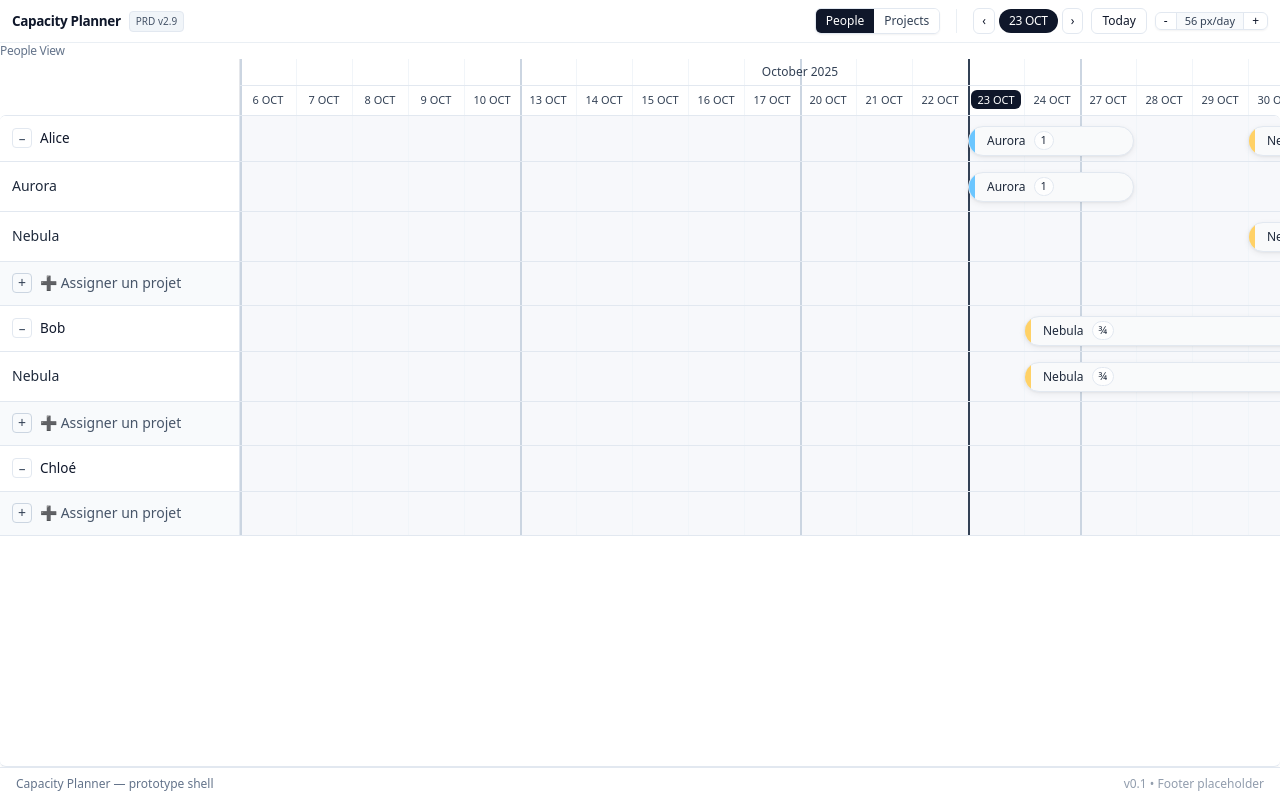
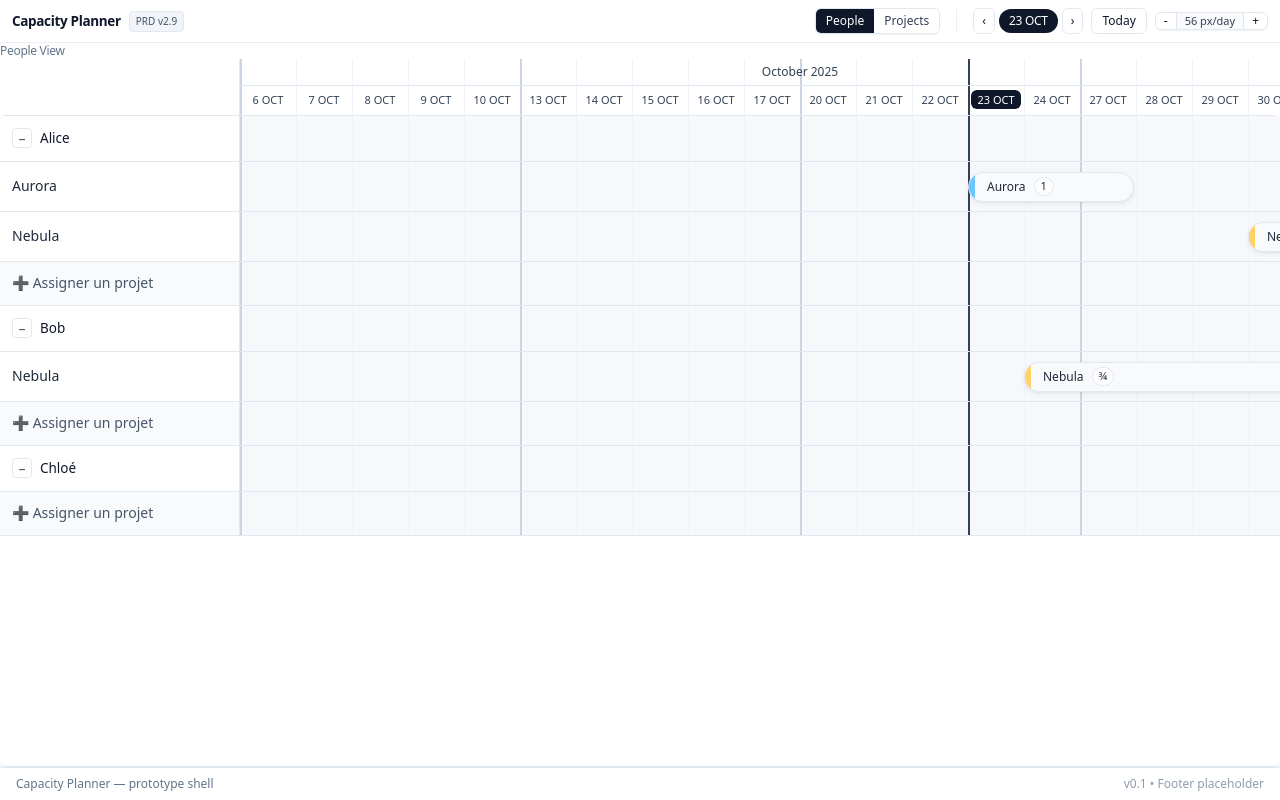
Before and after one commit to omniflow-oss/of-planner, a Nuxt app: page / in a window 1280 px wide. Shown: the top 800 px of the page. Built offline with nearby package versions, Linux system fonts and the light colour scheme.

Commit message:
fix styles

```diff
--- a/components/internal/LeftPaneCell.vue
+++ b/components/internal/LeftPaneCell.vue
@@ -6,7 +6,7 @@
     ]"
     @click="$emit('click')"
   >
-    <div v-if="isAdd" class="shrink-0 inline-flex items-center justify-center w-5 h-5 rounded border border-slate-300 text-slate-700">+</div>
+    <!-- <div v-if="isAdd" class="shrink-0 inline-flex items-center justify-center w-5 h-5 rounded border border-slate-300 text-slate-700">+</div> -->
     <div class="min-w-0">
       <div class="truncate font-medium">{{ title }}</div>
       <div v-if="subtitle" class="truncate text-[11px] text-slate-500">{{ subtitle }}</div>
--- a/components/internal/RowGroup.vue
+++ b/components/internal/RowGroup.vue
@@ -7,7 +7,7 @@
     </div>
     <div class="relative border-b border-r pane-border timeline-bg" :style="{ height: headerHeight+'px', width: timelineWidth+'px' }">
       <GridOverlay :days="days" :pxPerDay="pxPerDay" :offsets="dayOffsets" :weekStarts="weekStarts" />
-      <AssignmentBar v-for="a in headerAssignments" :key="'h_'+a.id" :assignment="a" :startISO="startISO" :pxPerDay="pxPerDay" :projectsMap="projectsMap" :top="laneTop(a._lane)" @update="onUpdate" @edit="onEdit" />
+      <!-- <AssignmentBar v-for="a in headerAssignments" :key="'h_'+a.id" :assignment="a" :startISO="startISO" :pxPerDay="pxPerDay" :projectsMap="projectsMap" :top="laneTop(a._lane)" @update="onUpdate" @edit="onEdit" /> -->
     </div>
 
     <!-- Subrows -->
```
Also changed, not shown: 1 other file (tests, documents, lock files or other folders).
